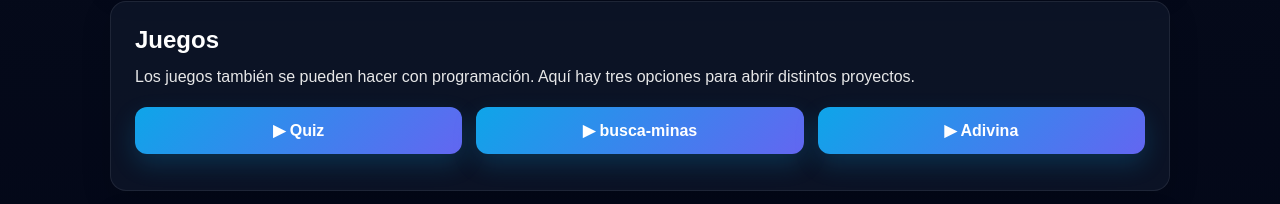
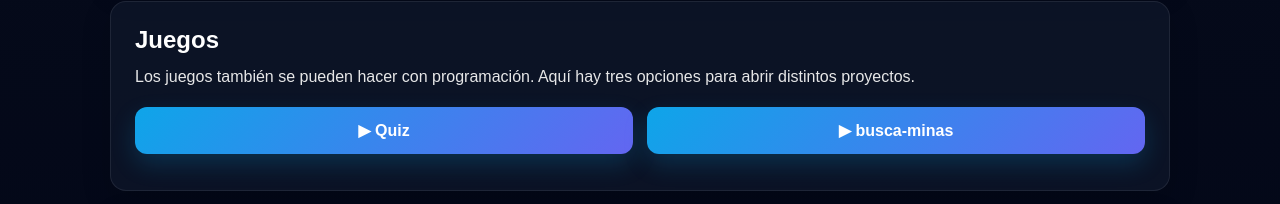
Before and after one commit to pockcrap/proyecto, a plain HTML site: page index.html in a window 1280 px wide. Shown: the part 1195-1399 px from the top of the page. Drawn offline with Linux system fonts and the light colour scheme.

Commit message:
Update index.html

```diff
--- a/index.html
+++ b/index.html
@@ -154,7 +154,7 @@
                 <!-- Si algún juego todavía no existe, cambia solo su enlace -->
                 <a href="1/juego/quiz.alfa.3/index.html" class="btn-play">▶ Quiz</a>
                 <a href="1/juego/busca-minas.beta.2/index.html" class="btn-play">▶ busca-minas</a>
-                <a href="1/juego/adivina/index.html" class="btn-play">▶ Adivina</a>
+
             </div>
 
             <p class="game-note">
```
